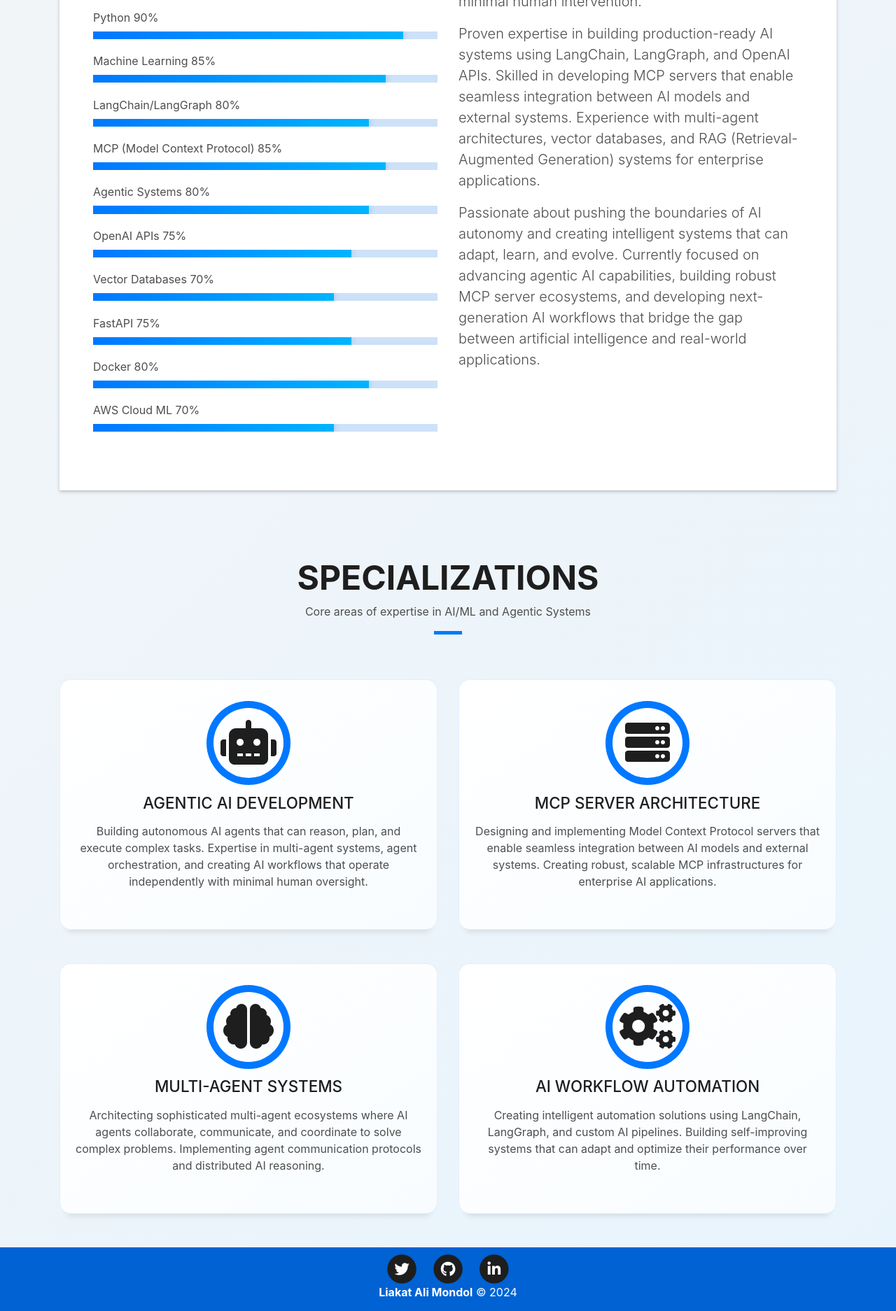
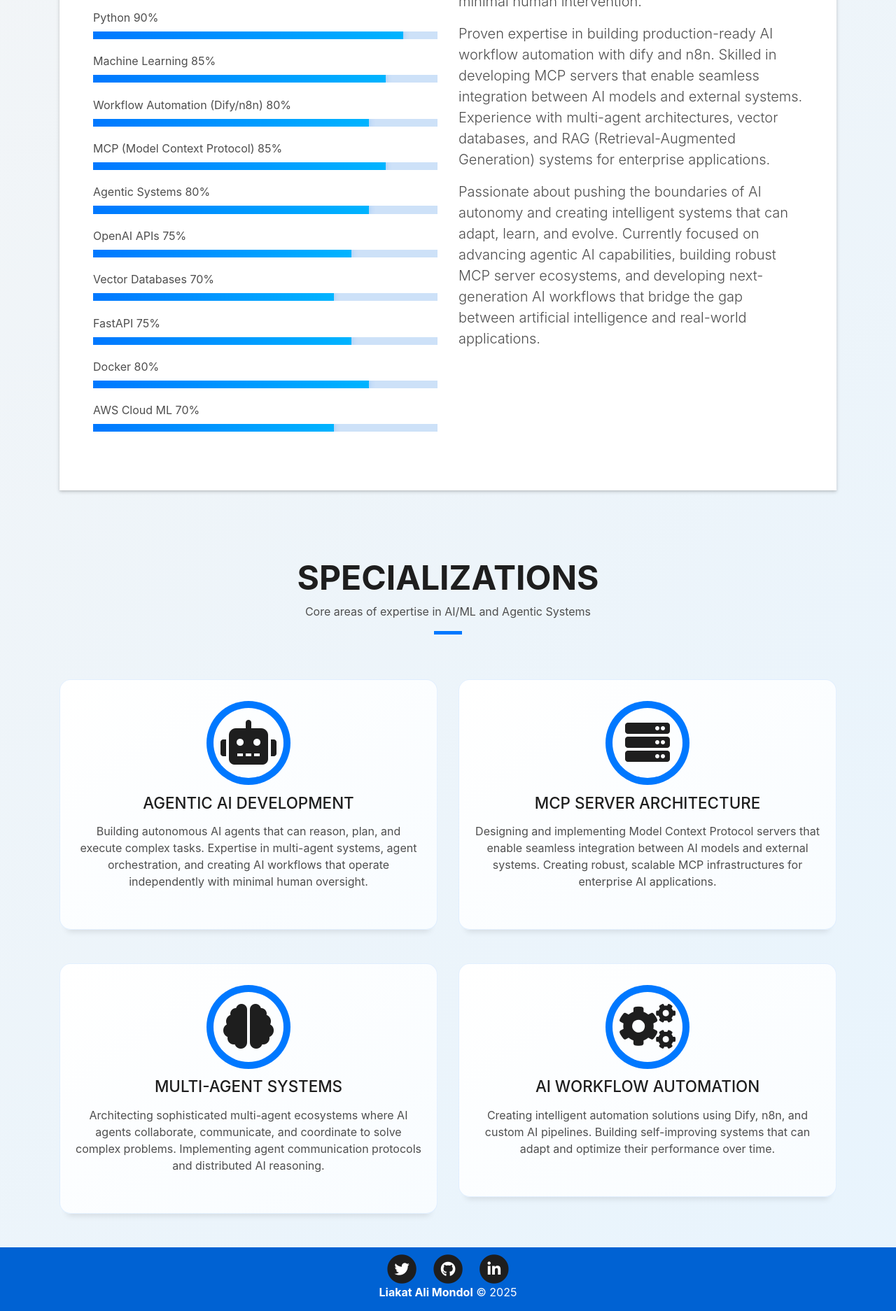
Before and after one commit to liakatmondol/liakatmondol.github.io, a plain HTML site: page index.html in a window 1280 px wide. Shown: the part 1177-3051 px from the top of the page at 70% size. Drawn offline with Linux system fonts and the light colour scheme.

Commit message:
updated skills

```diff
--- a/index.html
+++ b/index.html
@@ -7,7 +7,7 @@
 
   <title>Liakat Ali Mondol - AI/ML Engineer</title>
   <meta content="AI/ML Engineer specializing in Agentic Development, MCP Servers, and Autonomous AI Systems" name="description">
-  <meta content="AI, ML, Machine Learning, Agentic AI, MCP, Model Context Protocol, LangChain, Python, AI Engineer" name="keywords">
+  <meta content="AI, ML, Machine Learning, Agentic AI, MCP, Model Context Protocol, Dify, n8n, Python, AI Engineer" name="keywords">
 
   <!-- Favicons -->
   <link href="assets/img/favicon.png" rel="icon">
@@ -107,7 +107,7 @@
                     <div class="progress">
                       <div class="progress-bar" role="progressbar" style="width: 85%" aria-valuenow="85" aria-valuemin="0" aria-valuemax="100"></div>
                     </div>
-                    <span>LangChain/LangGraph</span> <span class="pull-right">80%</span>
+                    <span>Workflow Automation (Dify/n8n)</span> <span class="pull-right">80%</span>
                     <div class="progress">
                       <div class="progress-bar" role="progressbar" style="width: 80%" aria-valuenow="80" aria-valuemin="0" aria-valuemax="100"></div>
                     </div>
@@ -152,7 +152,7 @@
                       Advanced AI/ML Engineer specializing in Agentic Systems Development and Model Context Protocol (MCP) server architecture. Expert in designing and implementing autonomous AI agents that can reason, plan, and execute complex workflows with minimal human intervention.
                     </p>
                     <p class="lead">
-                      Proven expertise in building production-ready AI systems using LangChain, LangGraph, and OpenAI APIs. Skilled in developing MCP servers that enable seamless integration between AI models and external systems. Experience with multi-agent architectures, vector databases, and RAG (Retrieval-Augmented Generation) systems for enterprise applications.
+                      Proven expertise in building production-ready AI workflow automation with dify and n8n. Skilled in developing MCP servers that enable seamless integration between AI models and external systems. Experience with multi-agent architectures, vector databases, and RAG (Retrieval-Augmented Generation) systems for enterprise applications.
                     </p>
                     <p class="lead">
                       Passionate about pushing the boundaries of AI autonomy and creating intelligent systems that can adapt, learn, and evolve. Currently focused on advancing agentic AI capabilities, building robust MCP server ecosystems, and developing next-generation AI workflows that bridge the gap between artificial intelligence and real-world applications.
@@ -230,7 +230,7 @@
               <div class="service-content">
                 <h2 class="s-title">AI Workflow Automation</h2>
                 <p class="s-description text-center">
-                  Creating intelligent automation solutions using LangChain, LangGraph, and custom AI pipelines. Building self-improving systems that can adapt and optimize their performance over time.
+                  Creating intelligent automation solutions using Dify, n8n, and custom AI pipelines. Building self-improving systems that can adapt and optimize their performance over time.
                 </p>
               </div>
             </div>
@@ -275,7 +275,7 @@
                 </li>
               </ul>
             </div>
-            <p class="copyright"><strong>Liakat Ali Mondol</strong> &copy; 2024</p>
+            <p class="copyright"><strong>Liakat Ali Mondol</strong> &copy; 2025</p>
           </div>
         </div>
       </div>
```
